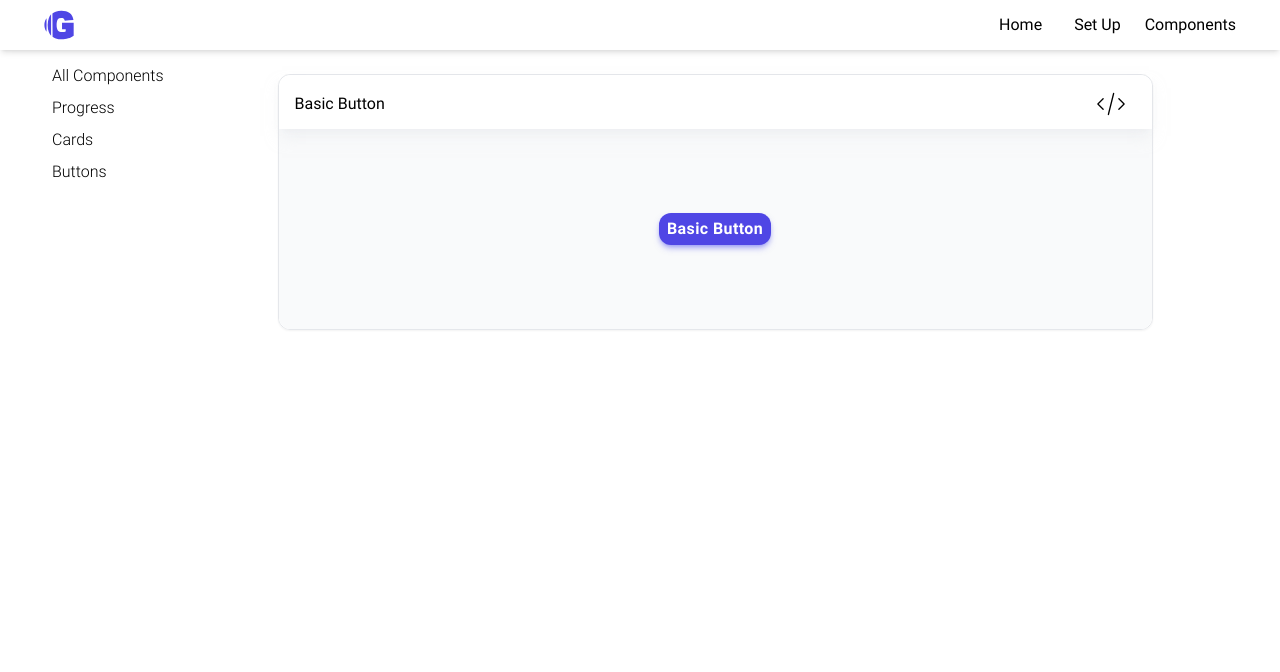
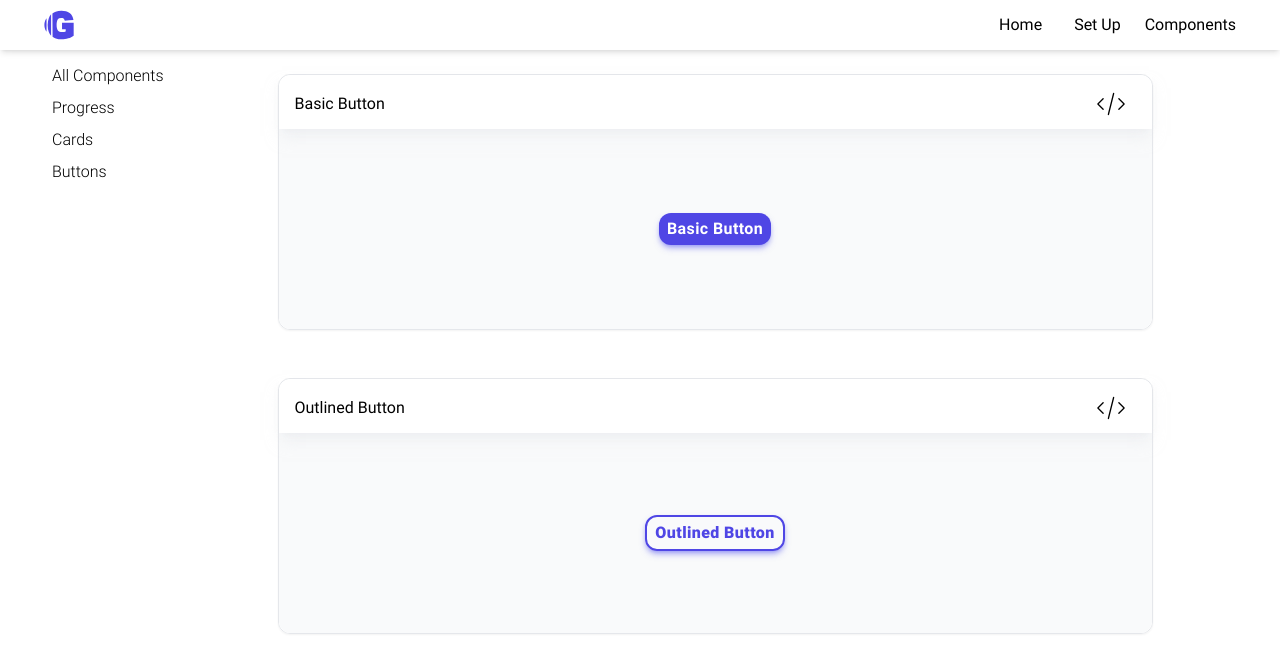
Before and after one commit to arthurfincham/gust, a React (Create React App) app: page /components in a window 1280 px wide. Both pictures are taken after a click on the item "Buttons". Shown: the top 672 px of the page. Built offline with nearby package versions, Linux system fonts and the light colour scheme.

Commit message:
add basic and outlined button

```diff
--- a/src/pubComponents/buttons/BasicButton.js
+++ b/src/pubComponents/buttons/BasicButton.js
@@ -8,11 +8,9 @@ export default function BasicButton() {
   );
 
   const code = `
-export default function BasicButton() {
- <button className="px-2 py-1 bg-indigo-600 shadow-md shadow-indigo-500/50 rounded-xl">
+<button className="px-2 py-1 bg-indigo-600 shadow-md shadow-indigo-500/50 rounded-xl">
       <span className="tracking-wide text-white roboto-bold">Basic Button</span>
-    </button>
-)}
+</button>
  `;
   return <Wrapper compChild={component} title="Basic Button" myCode={code} />;
 }
--- a/src/pubComponents/buttons/Buttons.js
+++ b/src/pubComponents/buttons/Buttons.js
@@ -1,10 +1,12 @@
 import SectionWrapper from '../../siteComponents/SectionWrapper';
 import BasicButton from './BasicButton';
+import OutlinedButton from './OutlinedButton';
 
 export default function Buttons() {
   return (
     <SectionWrapper>
       <BasicButton />
+      <OutlinedButton />
     </SectionWrapper>
   );
 }
--- /dev/null
+++ b/src/pubComponents/buttons/OutlinedButton.js
@@ -0,0 +1,16 @@
+import Wrapper from '../../siteComponents/Wrapper';
+
+export default function OutlinedButton() {
+  const component = (
+    <button className="px-2 py-1 border-2 border-indigo-600 shadow-md shadow-indigo-500/50 rounded-xl">
+      <span className="tracking-wide text-indigo-600 roboto-black">Outlined Button</span>
+    </button>
+  );
+
+  const code = `
+<button className="px-2 py-1 border-2 border-indigo-600 shadow-md shadow-indigo-500/50 rounded-xl">
+      <span className="tracking-wide text-indigo-600 roboto-black">Outlined Button</span>
+</button>
+ `;
+  return <Wrapper compChild={component} title="Outlined Button" myCode={code} />;
+}
--- a/src/pubComponents/progress/HorizontalProgress.js
+++ b/src/pubComponents/progress/HorizontalProgress.js
@@ -16,13 +16,11 @@ export default function HorizontalProgress({ min, max, value }) {
   );
 
   const code = `
-  export default function HorizontalProgress({ min, max, value }) {
+export default function HorizontalProgress({ min, max, value }) {
     const current = Math.ceil((value / (max - min)) * 100);
-
     const progressStyle = {
       width: '\${current}%',
     };
-
     return (
       <div className="h-[20px] w-2/3 bg-indigo-100 relative shadow-sm my-auto rounded-xl">
           <div style={progressStyle} className="h-[20px] rounded-l-xl bg-indigo-600 absolute">
```
